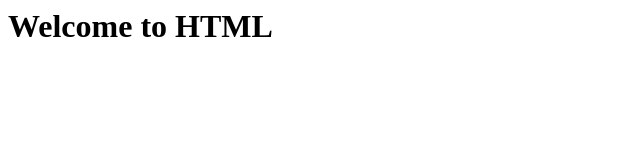
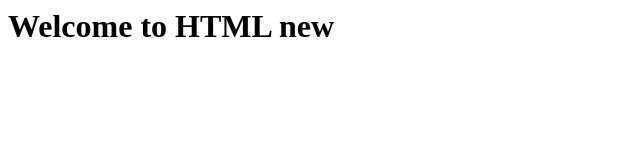
Before and after one commit to drishya-lol/my_website, a plain HTML site: page index.html in a window 1280 px wide. Shown: the full height of the page, 0-640 px from the left. Drawn offline with Linux system fonts and the light colour scheme.

Commit message:
second commit

```diff
--- a/index.html
+++ b/index.html
@@ -3,6 +3,6 @@
         <title>Hello</title>
     </head>
 <body>
-    <h1>Welcome to HTML</h1>
+    <h1>Welcome to HTML new</h1>
 </body>
 </html>
```
